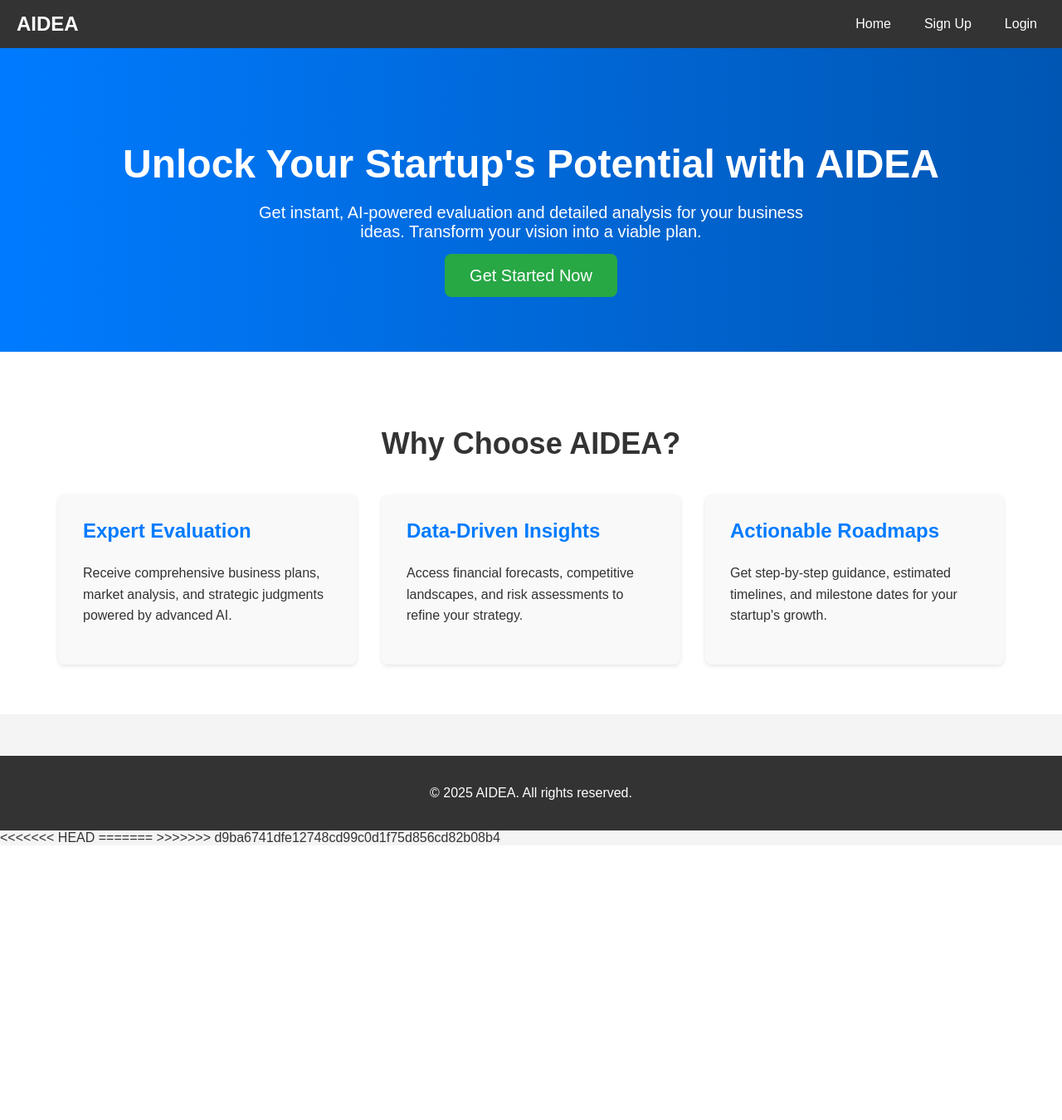
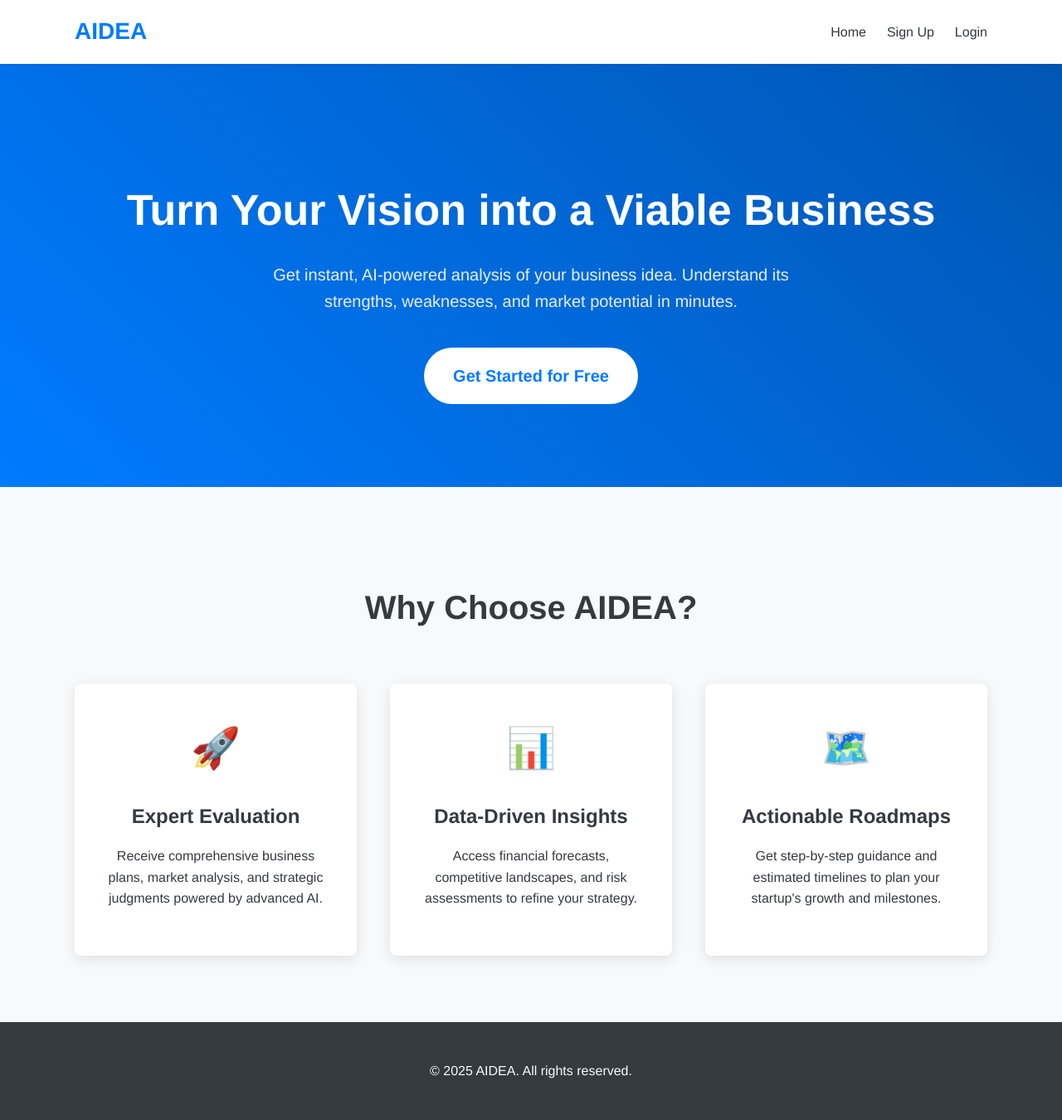
Before and after one commit to OSS-Mind/aidea0, a Python web app: template templates/index.html in a window 1280 px wide. Shown: the whole page at 83% size. Before the commit the page ends 1015 px from the top, so only its background shows below. Run offline with Jinja, Linux system fonts and the light colour scheme; the template is opened without the code that fills it, so the values that code supplies are empty.

Commit message:
Update index.html

```diff
--- a/templates/index.html
+++ b/templates/index.html
@@ -3,31 +3,59 @@
 <head>
     <meta charset="UTF-8">
     <meta name="viewport" content="width=device-width, initial-scale=1.0">
-    <title>AIDEA - Startup Idea Evaluator</title>
+    <title>AIDEA - Your Startup Idea Evaluator</title>
     <link rel="stylesheet" href="{{ url_for('static', filename='stle.css') }}">
     <style>
-        /* Basic styling for layout and navigation */
+        :root {
+            --primary-color: #007BFF;
+            --primary-hover: #0056b3;
+            --secondary-color: #6c757d;
+            --success-color: #28a745;
+            --dark-color: #343a40;
+            --light-color: #f8f9fa;
+            --white-color: #ffffff;
+            --font-family: 'Helvetica Neue', Arial, sans-serif;
+            --border-radius: 8px;
+            --shadow: 0 4px 15px rgba(0, 0, 0, 0.1);
+        }
+
         body {
-            font-family: Arial, sans-serif;
+            font-family: var(--font-family);
             margin: 0;
-            padding: 0;
-            background-color: #f4f4f4;
-            color: #333;
+            background-color: var(--white-color);
+            color: var(--dark-color);
+            line-height: 1.6;
         }
+
+        .container {
+            max-width: 1100px;
+            margin: 0 auto;
+            padding: 0 20px;
+        }
+
+        /* Navigation Bar */
         nav {
-            background-color: #333;
-            color: white;
-            padding: 15px 20px;
+            background-color: var(--white-color);
+            box-shadow: 0 2px 5px rgba(0, 0, 0, 0.05);
+            padding: 1rem 0;
+            position: sticky;
+            top: 0;
+            z-index: 1000;
+        }
+
+        nav .container {
             display: flex;
             justify-content: space-between;
             align-items: center;
         }
+
         nav .logo {
-            font-size: 24px;
+            font-size: 28px;
             font-weight: bold;
-            color: white;
+            color: var(--primary-color);
             text-decoration: none;
         }
+
         nav ul {
             list-style: none;
             margin: 0;
@@ -35,123 +63,118 @@
             display: flex;
             align-items: center;
         }
+
         nav ul li {
-            margin-left: 20px;
+            margin-left: 25px;
         }
+
         nav ul li a {
-            color: white;
+            color: var(--dark-color);
             text-decoration: none;
             font-size: 16px;
-            padding: 5px 10px;
-            border-radius: 4px;
+            font-weight: 500;
+            transition: color 0.3s ease;
         }
+
         nav ul li a:hover {
-            background-color: #555;
+            color: var(--primary-color);
         }
+
         nav .welcome-message {
-            color: white;
-            margin-right: 20px;
+            color: var(--secondary-color);
+            margin-right: 15px;
         }
+
+        /* Hero Section */
         .hero-section {
             text-align: center;
+            padding: 100px 20px;
+            background: linear-gradient(45deg, var(--primary-color), #0056b3);
+            color: var(--white-color);
+        }
+
+        .hero-section h1 {
+            font-size: 52px;
+            font-weight: 700;
+            margin-bottom: 20px;
+        }
+
+        .hero-section p {
+            font-size: 20px;
+            margin-bottom: 40px;
+            max-width: 650px;
+            margin-left: auto;
+            margin-right: auto;
+            opacity: 0.9;
+        }
+
+        .cta-button {
+            background-color: var(--white-color);
+            color: var(--primary-color);
+            padding: 18px 35px;
+            text-decoration: none;
+            border-radius: 50px;
+            font-size: 20px;
+            font-weight: bold;
+            transition: transform 0.3s ease, box-shadow 0.3s ease;
+            display: inline-block;
+        }
+
+        .cta-button:hover {
+            transform: translateY(-3px);
+            box-shadow: 0 5px 15px rgba(0, 0, 0, 0.2);
+        }
+
+        /* Features Section */
+        .features-section {
             padding: 80px 20px;
-            background: linear-gradient(to right, #007bff, #0056b3);
-            color: white;
+            text-align: center;
+            background-color: var(--light-color);
         }
-        .hero-section h1 {
+
+        .features-section h2 {
+            font-size: 40px;
+            margin-bottom: 60px;
+            color: var(--dark-color);
+        }
+
+        .feature-grid {
+            display: grid;
+            grid-template-columns: repeat(auto-fit, minmax(300px, 1fr));
+            gap: 40px;
+        }
+
+        .feature-item {
+            background-color: var(--white-color);
+            padding: 40px;
+            border-radius: var(--border-radius);
+            box-shadow: var(--shadow);
+            text-align: center;
+        }
+
+        .feature-item .icon {
             font-size: 48px;
             margin-bottom: 20px;
+            color: var(--primary-color);
         }
-        .hero-section p {
-            font-size: 20px;
-            margin-bottom: 30px;
-            max-width: 700px;
-            margin-left: auto;
-            margin-right: auto;
+
+        .feature-item h3 {
+            font-size: 24px;
+            margin-bottom: 15px;
         }
-        .hero-section .cta-button {
-            background-color: #28a745;
-            color: white;
-            padding: 15px 30px;
-            text-decoration: none;
-            border-radius: 8px;
-            font-size: 20px;
-            transition: background-color 0.3s ease;
-        }
-        .hero-section .cta-button:hover {
-            background-color: #218838;
-        }
-        .features-section {
-            padding: 60px 20px;
+
+        /* Footer */
+        footer {
+            background-color: var(--dark-color);
+            color: var(--light-color);
             text-align: center;
-            background-color: white;
-        }
-        .features-section h2 {
-            font-size: 36px;
-            margin-bottom: 40px;
-            color: #333;
-        }
-        .feature-grid {
-            display: flex;
-            justify-content: center;
-            gap: 30px;
-            flex-wrap: wrap;
-        }
-        .feature-item {
-            background-color: #f9f9f9;
-            padding: 30px;
-            border-radius: 8px;
-            box-shadow: 0 2px 5px rgba(0, 0, 0, 0.1);
-            width: 300px;
-            text-align: left;
-        }
-        .feature-item h3 {
-            color: #007bff;
-            margin-top: 0;
-            font-size: 24px;
-        }
-        .feature-item p {
-            font-size: 16px;
-            line-height: 1.6;
-        }
-        footer {
-            background-color: #333;
-            color: white;
-            text-align: center;
-            padding: 20px;
-            margin-top: 50px;
-        }
-        .flash-messages {
-            list-style: none;
-            padding: 0;
-            margin: 20px 0;
-            text-align: center;
-        }
-        .flash-messages li {
-            padding: 10px;
-            margin-bottom: 10px;
-            border-radius: 4px;
-            display: inline-block;
-        }
-        .flash-messages .success {
-            background-color: #d4edda;
-            color: #155724;
-            border: 1px solid #c3e6cb;
-        }
-        .flash-messages .danger {
-            background-color: #f8d7da;
-            color: #721c24;
-            border: 1px solid #f5c6cb;
-        }
-        .flash-messages .info {
-            background-color: #d1ecf1;
-            color: #0c5460;
-            border: 1px solid #bee5eb;
+            padding: 30px 20px;
         }
     </style>
 </head>
 <body>
     <nav>
+        <div class="container">
             <a href="{{ url_for('index') }}" class="logo">AIDEA</a>
             <ul>
                 <li><a href="{{ url_for('index') }}">Home</a></li>
@@ -164,38 +187,44 @@
                     <li><a href="{{ url_for('login') }}">Login</a></li>
                 {% endif %}
             </ul>
+        </div>
     </nav>
 
     {% with messages = get_flashed_messages(with_categories=true) %}
       {% if messages %}
-            <ul class="flash-messages">
+        <ul class="flash-messages" style="list-style: none; padding: 0; text-align: center;">
         {% for category, message in messages %}
-                <li class="{{ category }}">{{ message }}</li>
+          <li class="{{ category }}" style="padding: 10px; border-radius: 4px; display: inline-block; margin: 10px;">{{ message }}</li>
         {% endfor %}
         </ul>
       {% endif %}
     {% endwith %}
 
     <header class="hero-section">
-        <h1>Unlock Your Startup's Potential with AIDEA</h1>
-        <p>Get instant, AI-powered evaluation and detailed analysis for your business ideas. Transform your vision into a viable plan.</p>
-        <a href="{{ url_for('evaluate_page') }}" class="cta-button">Get Started Now</a>
+        <h1>Turn Your Vision into a Viable Business</h1>
+        <p>Get instant, AI-powered analysis of your business idea. Understand its strengths, weaknesses, and market potential in minutes.</p>
+        <a href="{{ url_for('evaluate_page') }}" class="cta-button">Get Started for Free</a>
     </header>
 
     <section class="features-section">
+        <div class="container">
             <h2>Why Choose AIDEA?</h2>
             <div class="feature-grid">
                 <div class="feature-item">
+                    <div class="icon">🚀</div>
                     <h3>Expert Evaluation</h3>
                     <p>Receive comprehensive business plans, market analysis, and strategic judgments powered by advanced AI.</p>
                 </div>
                 <div class="feature-item">
+                    <div class="icon">📊</div>
                     <h3>Data-Driven Insights</h3>
                     <p>Access financial forecasts, competitive landscapes, and risk assessments to refine your strategy.</p>
                 </div>
                 <div class="feature-item">
+                    <div class="icon">🗺️</div>
                     <h3>Actionable Roadmaps</h3>
-                <p>Get step-by-step guidance, estimated timelines, and milestone dates for your startup's growth.</p>
+                    <p>Get step-by-step guidance and estimated timelines to plan your startup's growth and milestones.</p>
+                </div>
             </div>
         </div>
     </section>
@@ -204,8 +233,4 @@
         <p>&copy; 2025 AIDEA. All rights reserved.</p>
     </footer>
 </body>
-<<<<<<< HEAD
 </html>
-=======
-</html>
->>>>>>> d9ba6741dfe12748cd99c0d1f75d856cd82b08b4
```
Lines whose indentation alone changed are shown as unchanged.
